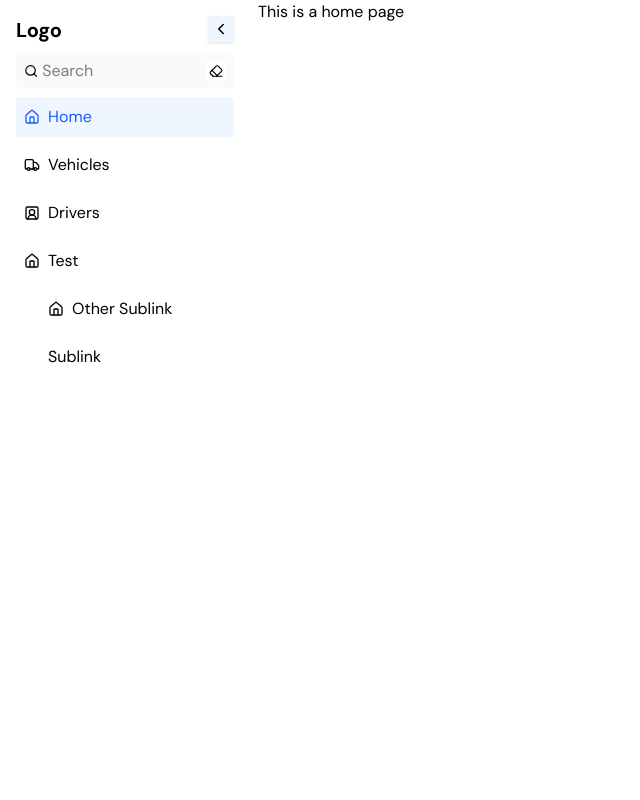
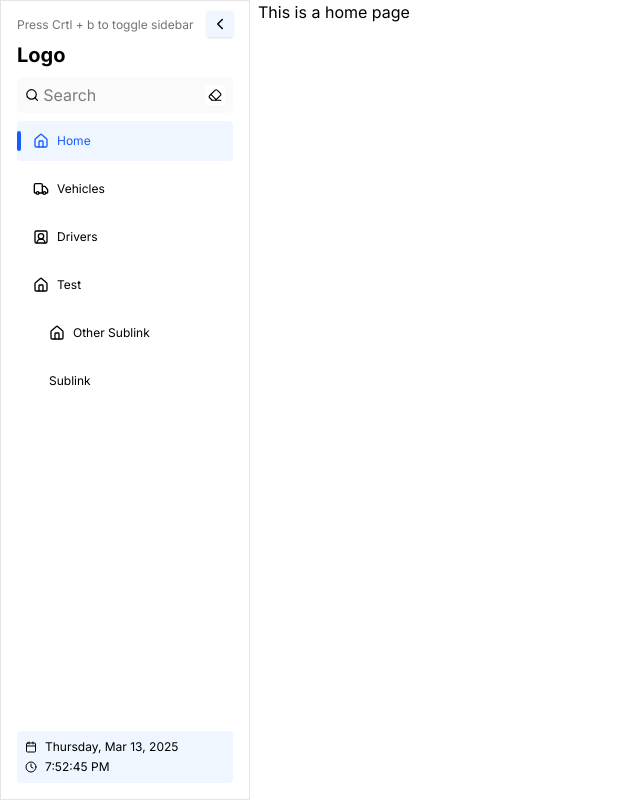
Before and after one commit to EvegeniyNekrasov/have_fun, a React (Vite) app in the folder client/: page / in a window 1280 px wide. Shown: the whole page, without its empty margins (0-640 px from the left). Built offline with nearby package versions, Linux system fonts and the light colour scheme.

Commit message:
feat: client/adjusting sidebar

```diff
--- a/client/src/components/Sidebar/sidebar-link.tsx
+++ b/client/src/components/Sidebar/sidebar-link.tsx
@@ -1,4 +1,5 @@
 import { SidebarLinkProps } from "@/types/links";
+import Tooltip from "@/ui/tooltip";
 import { Link, ReactNode } from "@tanstack/react-router";
 
 export const SidebarLink = ({
@@ -6,12 +7,28 @@ export const SidebarLink = ({
     icon: Icon,
     title,
     isActive,
+    tooltip = false,
     className = "",
 }: SidebarLinkProps): ReactNode => (
     <Link
         to={to}
-        className={`flex items-center gap-2 p-2 rounded ${isActive ? "text-blue-600 bg-blue-50" : ""} ${className}`}>
-        {Icon && <Icon className="w-4 h-4" />}
-        {title}
+        className={`flex items-center text-xs gap-2 px-4 py-3 rounded relative
+            ${!tooltip ? "w-[40px] h-[40px]" : ""}
+            ${
+                isActive
+                    ? " bg-blue-50 text-blue-600 before:absolute before:left-0 before:w-1 before:h-[20px] before:bg-blue-600 before:rounded"
+                    : ""
+            } ${className}`}>
+        {Icon &&
+            (!tooltip ? (
+                <Tooltip
+                    content={title}
+                    position="right">
+                    {<Icon className="w-4 h-4" />}
+                </Tooltip>
+            ) : (
+                <Icon className="w-4 h-4" />
+            ))}
+        {tooltip ? title : null}
     </Link>
 );
--- a/client/src/components/Sidebar/sidebar.tsx
+++ b/client/src/components/Sidebar/sidebar.tsx
@@ -1,5 +1,5 @@
 import { Fragment, useEffect, useState } from "react";
-import { ChevronLeft, ChevronRight } from "lucide-react";
+import { Calendar, ChevronLeft, ChevronRight, Clock } from "lucide-react";
 import { useLocation } from "@tanstack/react-router";
 
 import SearchComponent from "@/components/Search/search-component";
@@ -7,14 +7,27 @@ import { SidebarLink } from "@/components/Sidebar/sidebar-link";
 import { sidebarLinks } from "@/components/Sidebar/sidebarLinks";
 
 import { SidebarLinkItem } from "@/types/links";
-import Tooltip from "@/ui/tooltip";
 import { SidebarUtil } from "@/utils/sidebar";
 
 const Sidebar = () => {
     const { pathname } = useLocation();
     const [search, setSearch] = useState("");
+    const [time, setTime] = useState(new Date());
+    const [isExpanded, setIsExpanded] = useState(true);
 
-    const [isExpanded, setIsExpanded] = useState(true);
+    useEffect(() => {
+        const timer = setInterval(() => setTime(new Date()), 1000);
+        return () => clearInterval(timer);
+    }, []);
+
+    const dateFormat = time.toLocaleDateString("en-EN", {
+        weekday: "long",
+        day: "numeric",
+        month: "short",
+        year: "numeric",
+    });
+
+    const hourFormat = time.toLocaleTimeString("en-EN");
 
     const isLinkActive = (linkPath: string): boolean => {
         if (linkPath === "/") return pathname === "/";
@@ -53,14 +66,20 @@ const Sidebar = () => {
 
     return (
         <nav
-            className={`bg-white h-full relative flex flex-col gap-2 p-4 transition-all duration-300 ease-in-out
-                ${isExpanded ? "w-[250px]" : "w-[60px] overflow-hidden"}`}>
+            className={`bg-white h-full border border-r-1 border-neutral-200 relative flex flex-col gap-2 p-4 transition-all duration-300 ease-in-out overflow-hidden
+                ${isExpanded ? "w-[250px]" : "w-fit items-center "}`}>
+            {isExpanded ? (
+                <span className="text-xs text-neutral-500">
+                    Press Crtl + b to toggle sidebar
+                </span>
+            ) : null}
+            {isExpanded ? (
                 <div className="flex items-center justify-between">
-                <span
-                    className={`text-xl font-bold transition-opacity ${isExpanded ? "opacity-100" : "opacity-0"}`}>
-                    Logo
-                </span>
+                    <span className={`text-xl font-bold`}>Logo</span>
                 </div>
+            ) : null}
+
+            {!isExpanded ? <div className="w-[30px] h-[30px] "></div> : null}
 
             {isExpanded && (
                 <SearchComponent
@@ -69,8 +88,8 @@ const Sidebar = () => {
                 />
             )}
 
-            <div className="absolute right-4 top-4  w-[26px] h-[26px] bg-blue-50 flex justify-center items-center z-10 shadow">
-                <Tooltip content="Press Ctrl + b to toggle">
+            <div
+                className={`absolute ${isExpanded ? "right-4" : "right-5.5"} top-2.5  w-[26px] h-[26px] bg-blue-50 flex justify-center items-center z-50 shadow`}>
                 <button
                     onClick={toggleSidebar}
                     className="cursor-pointer">
@@ -80,7 +99,6 @@ const Sidebar = () => {
                         <ChevronRight size={18} />
                     )}
                 </button>
-                </Tooltip>
             </div>
 
             <div className="flex flex-col gap-2 overflow-y-auto">
@@ -93,13 +111,14 @@ const Sidebar = () => {
                             <SidebarLink
                                 to={path}
                                 icon={icon}
-                                title={isExpanded ? title : ""}
+                                title={title}
                                 isActive={isLinkActive(path)}
+                                tooltip={isExpanded}
                                 className={!isExpanded ? "justify-center" : ""}
                             />
 
                             {isExpanded && sublinks && (
-                                <div className="ml-6 flex flex-col gap-2">
+                                <div className="pl-4 flex flex-col gap-2">
                                     {sublinks.map(
                                         (
                                             {
@@ -114,6 +133,7 @@ const Sidebar = () => {
                                                 to={subPath}
                                                 icon={SubIcon}
                                                 title={subTitle}
+                                                tooltip={isExpanded}
                                                 isActive={isLinkActive(subPath)}
                                             />
                                         )
@@ -124,6 +144,18 @@ const Sidebar = () => {
                     )
                 )}
             </div>
+            {isExpanded ? (
+                <div className="mt-auto bg-blue-50 p-2 rounded text-xs flex flex-col gap-1">
+                    <div className="flex items-center gap-2">
+                        <Calendar size={12} />
+                        <span>{dateFormat}</span>
+                    </div>
+                    <div className="flex items-center gap-2">
+                        <Clock size={12} />
+                        <span>{hourFormat}</span>
+                    </div>
+                </div>
+            ) : null}
         </nav>
     );
 };
--- a/client/src/index.css
+++ b/client/src/index.css
@@ -1,4 +1,4 @@
-@import url('https://fonts.googleapis.com/css2?family=DM+Sans:ital,opsz,wght@0,9..40,100..1000;1,9..40,100..1000&display=swap');
+@import url('https://fonts.googleapis.com/css2?family=Inter:ital,opsz,wght@0,14..32,100..900;1,14..32,100..900&display=swap');
 @import "tailwindcss";
 
 
@@ -28,9 +28,10 @@ ol[role='list'] {
 body {
   min-height: 100vh;
   line-height: 1.5;
-  font-family: "DM Sans", sans-serif;
+  font-family: "Inter", sans-serif;
   font-optical-sizing: auto;
   font-style: normal;
+
 }
 
 h1, h2, h3, h4,
--- a/client/src/routes/__root.tsx
+++ b/client/src/routes/__root.tsx
@@ -1,6 +1,6 @@
 import Sidebar from "@/components/Sidebar/sidebar";
 import { createRootRoute, Outlet } from "@tanstack/react-router";
-import { TanStackRouterDevtools } from "@tanstack/react-router-devtools";
+// import { TanStackRouterDevtools } from "@tanstack/react-router-devtools";
 
 export const Route = createRootRoute({
     component: Index,
@@ -12,7 +12,7 @@ function Index() {
             <Sidebar />
             <div className="h-full">
                 <Outlet />
-                <TanStackRouterDevtools />
+                {/* <TanStackRouterDevtools /> */}
             </div>
         </div>
     );
--- a/client/src/types/links.ts
+++ b/client/src/types/links.ts
@@ -17,5 +17,6 @@ export interface SidebarLinkProps {
     icon?: React.ComponentType<{ className?: string }>;
     title: string;
     isActive: boolean;
+    tooltip?: boolean;
     className?: string;
 }
```
Lines whose indentation alone changed are shown as unchanged.
